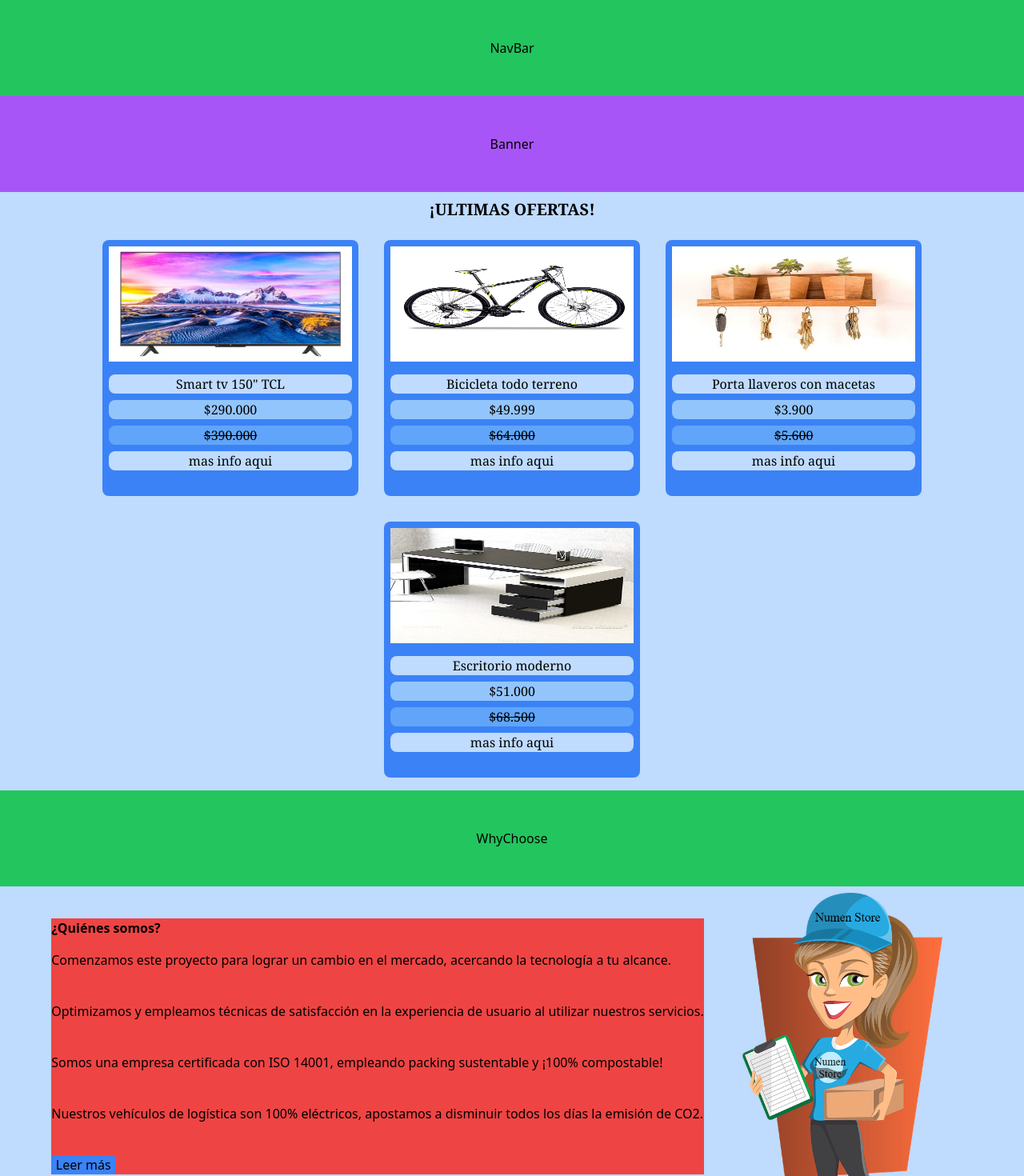
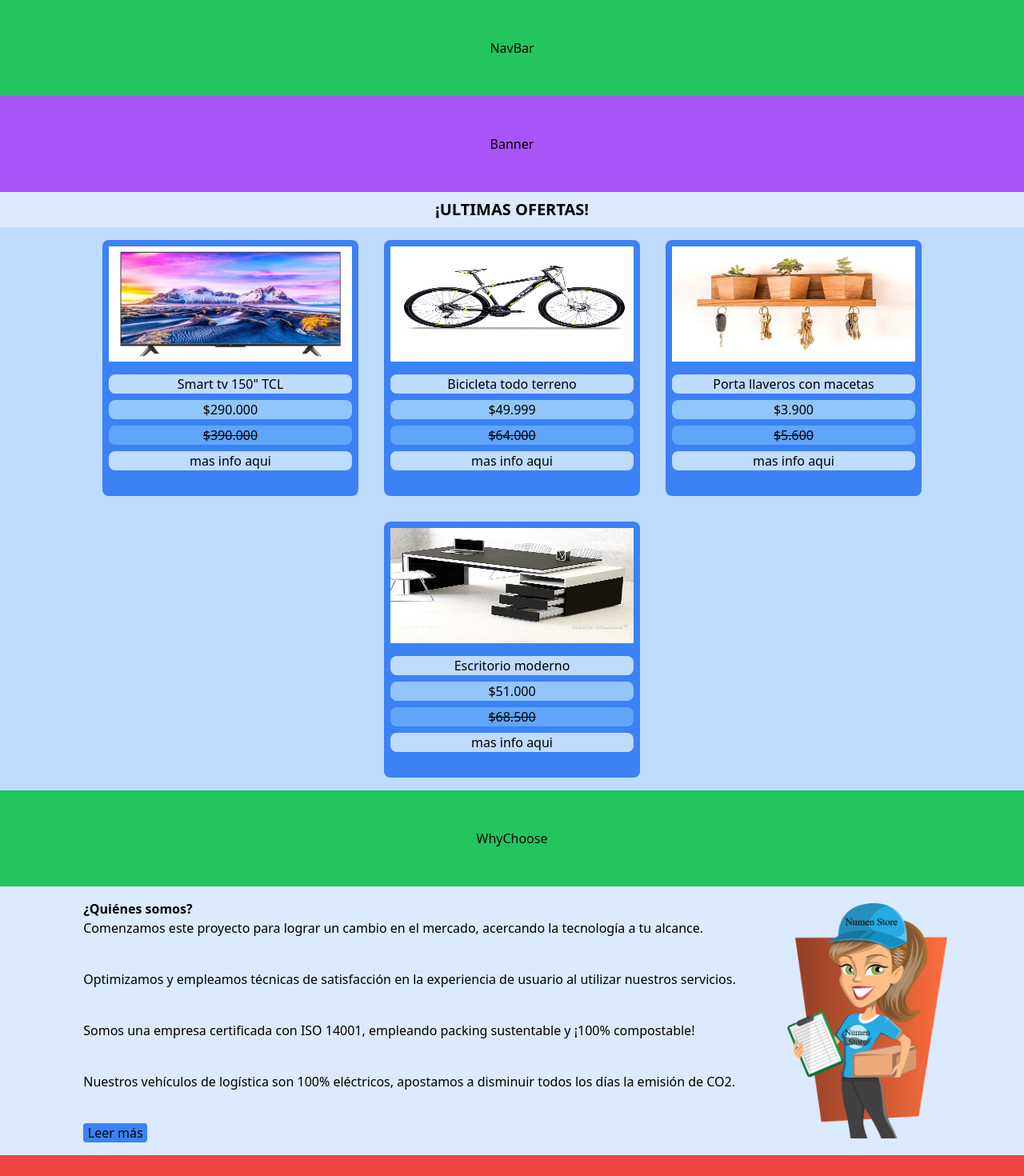
Before and after one commit to leanfuks/numenreactproject, a React (Create React App) app: page / in a window 1280 px wide. Shown: the top 1470 px of the page at 80% size. Built offline with nearby package versions, Linux system fonts and the light colour scheme.

Commit message:
Cambios en Ultimas Ofertas

```diff
--- a/src/components/3LatestOffers/index.jsx
+++ b/src/components/3LatestOffers/index.jsx
@@ -8,11 +8,13 @@ import Tele from "../Extras/Tele";
 const latestoffers = () => {
   return (
     <>
-      <p className="p-2 font-serif text-xl text-center bg-blue-200">
+      <p className="p-2 font-calibri text-xl text-center bg-blue-100">
         <strong>¡ULTIMAS OFERTAS!</strong>
       </p>
-      <div id="ofertas" className="flex flex-wrap justify-center w-full p-0 m-0 font-serif bg-blue-200">
-        <ul className="m-4 font-serif bg-blue-500 rounded-lg rounded-t-xl item-center w-80 h-80">
+      <div id="ofertas" className="flex flex-wrap justify-center w-full p-0 m-0 font-calibri bg-blue-200">
+
+
+        <ul className="m-4 font-calibri bg-blue-500 rounded-lg rounded-t-xl item-center w-80 h-80">
           <li>
             <img
               src={tv}
@@ -34,7 +36,7 @@ const latestoffers = () => {
           </li>
         </ul>
 
-        <ul className="m-4 font-serif bg-blue-500 rounded-lg rounded-t-xl item-center w-80 h-80">
+        <ul className="m-4 font-calibri bg-blue-500 rounded-lg rounded-t-xl item-center w-80 h-80">
           <li>
             <img
               src={bici}
@@ -59,7 +61,7 @@ const latestoffers = () => {
           </li>
         </ul>
 
-        <ul className="m-4 font-serif bg-blue-500 rounded-lg rounded-t-xl item-center w-80 h-80">
+        <ul className="m-4 font-calibri bg-blue-500 rounded-lg rounded-t-xl item-center w-80 h-80">
           <li>
             <img
               src={portaLlaves}
@@ -84,7 +86,7 @@ const latestoffers = () => {
           </li>
         </ul>
 
-        <ul className="m-4 font-serif bg-blue-500 rounded-lg rounded-t-xl item-center w-80 h-80">
+        <ul className="m-4 font-calibri bg-blue-500 rounded-lg rounded-t-xl item-center w-80 h-80">
           <li>
             <img
               src={escritorio}
--- a/src/components/5WhoMakes/index.jsx
+++ b/src/components/5WhoMakes/index.jsx
@@ -3,9 +3,9 @@ import delivery from "../Imagenes/delivery.png"
 import Nosotros from "./Nosotros.jsx";
 const WhoMakes= () => {
   return (
-    <div className="flex justify-center items-center text-justify flex-row flex-wrap w-full h-100  font-calibri bg-blue-200">
-      <ul className="  bg-red-500">
-        <dt className="pb-4">
+    <div className="flex justify-center items-center text-justify flex-row flex-wrap w-full h-100  font-calibri bg-blue-100">
+      <ul className="m-4">
+        <dt className="pb-4l ">
           <strong>¿Quiénes somos?</strong>
         </dt>
         <li className="pb-10">
@@ -24,8 +24,8 @@ const WhoMakes= () => {
         <button className="w-20 h-6 bg-blue-500 rounded sm:ease-in-out sm:delay-80 sm:hover:-translate-y-1 sm:hover:scale-110 sm:hover:bg-blend-hard-light sm:duration-300"><a target="blank" href={Nosotros}> Leer más</a></button>
         </li>
       </ul>
-      <ul className=" flex  pl-10 m-2 w-80 h-96">
-        <img src={delivery} alt="imagen delivery" width="250px" />
+      <ul className=" flex flex-nowrap pl-10 m-2 w-50 h-100">
+        <img className= "" src={delivery} alt="imagen delivery" width="200px" />
       </ul>
     </div>
   );
```
